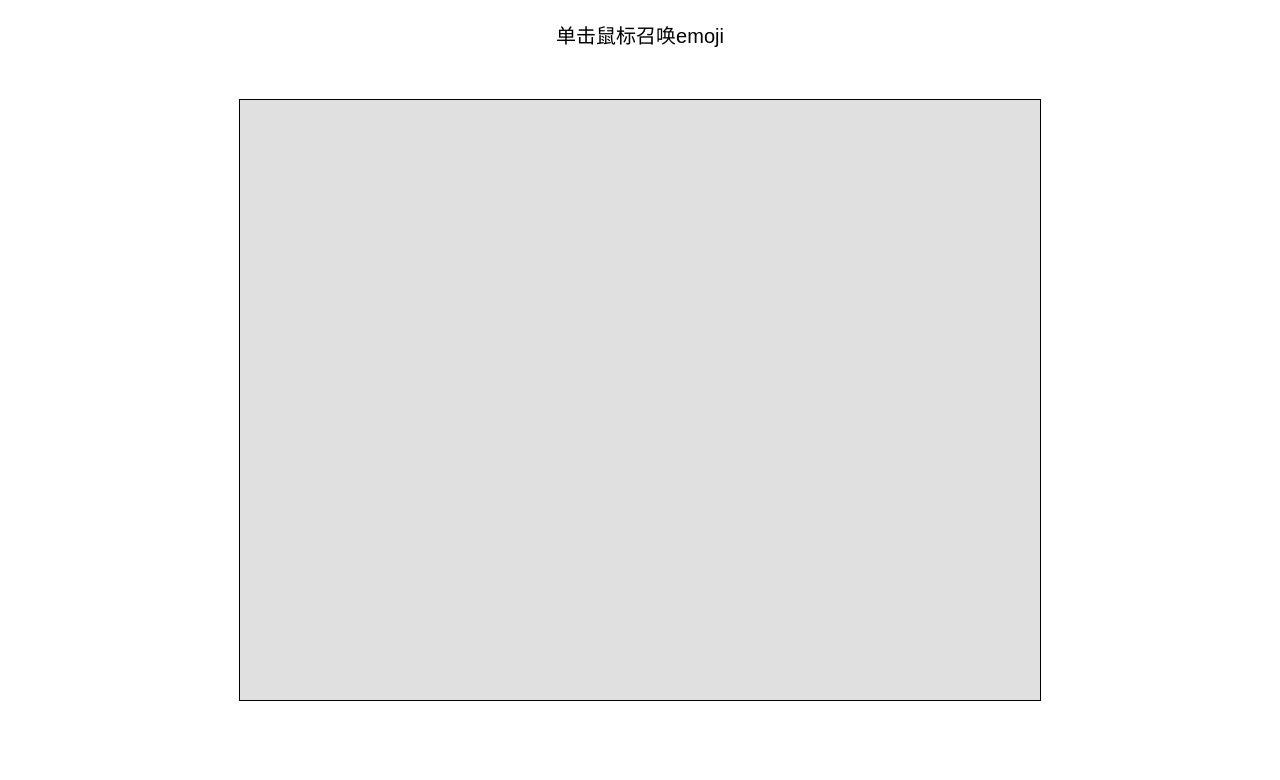
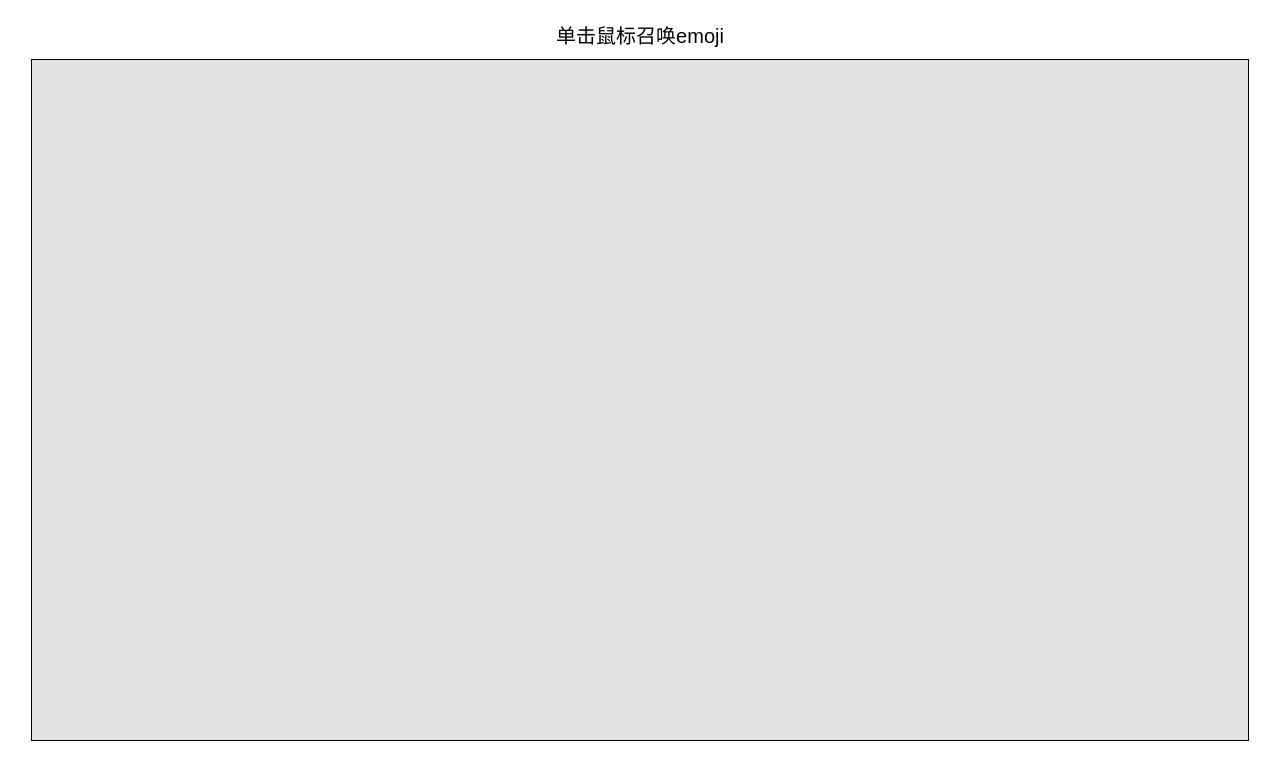
Before and after one commit to 56two/emoji, a plain HTML site: page index.html in a window 1280 px wide. Drawn offline with Linux system fonts and the light colour scheme.

Commit message:
自适应

```diff
--- a/index.html
+++ b/index.html
@@ -9,9 +9,10 @@
             display: flex;
             justify-content: center;
             align-items: center;
-            height: 100vh;
+            min-height: 100vh;
             background-color: #ffffff;
             font-family: Arial, sans-serif;
+            overflow: hidden;  /* 防止出现滚动条 */
         }
         #instructions {
             position: absolute;
@@ -23,12 +24,14 @@
         canvas {
             border: 1px solid #000000;
             background-color: #e0e0e0;
+            max-width: 95vw;  /* 视口宽度的95% */
+            max-height: 85vh; /* 视口高度的85% */
         }
     </style>
 </head>
 <body>
     <div id="instructions">单击鼠标召唤emoji</div>
-    <canvas id="gameCanvas" width="800" height="600"></canvas>
+    <canvas id="gameCanvas"></canvas>
 
     <script>
         const canvas = document.getElementById('gameCanvas');
@@ -126,6 +129,21 @@
             }
         }
 
+        function resizeCanvas() {
+            canvas.width = window.innerWidth * 0.95;  // 留一些边距
+            canvas.height = window.innerHeight * 0.85;
+
+            // 确保所有emoji都在新的画布范围内
+            emojis.forEach(emoji => {
+                if (emoji.x + emoji.radius > canvas.width) {
+                    emoji.x = canvas.width - emoji.radius;
+                }
+                if (emoji.y + emoji.radius > canvas.height) {
+                    emoji.y = canvas.height - emoji.radius;
+                }
+            });
+        }
+
         function animate() {
             ctx.clearRect(0, 0, canvas.width, canvas.height);
 
@@ -137,6 +155,8 @@
             requestAnimationFrame(animate);
         }
 
+        window.addEventListener('resize', resizeCanvas);
+        resizeCanvas();
         canvas.addEventListener('click', spawnEmojis);
         animate();
     </script>
```
